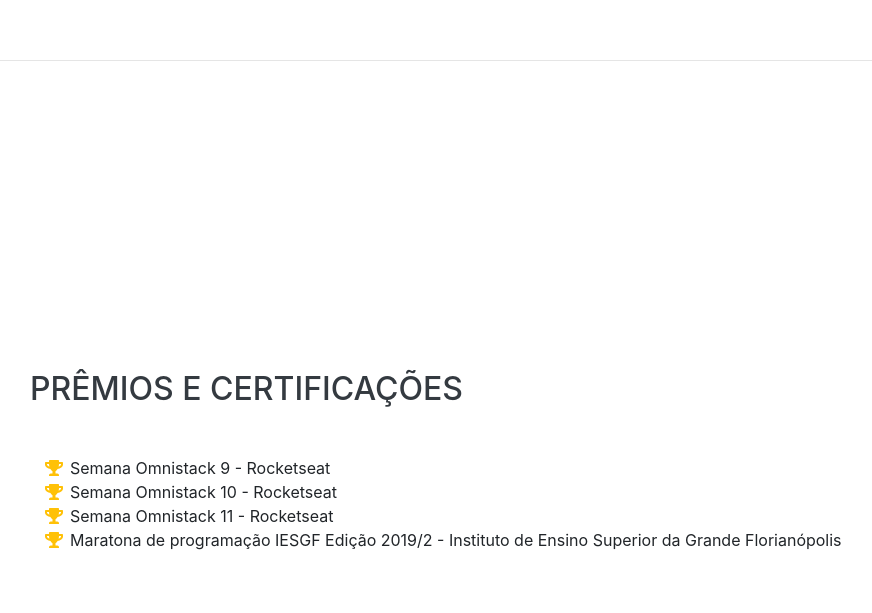
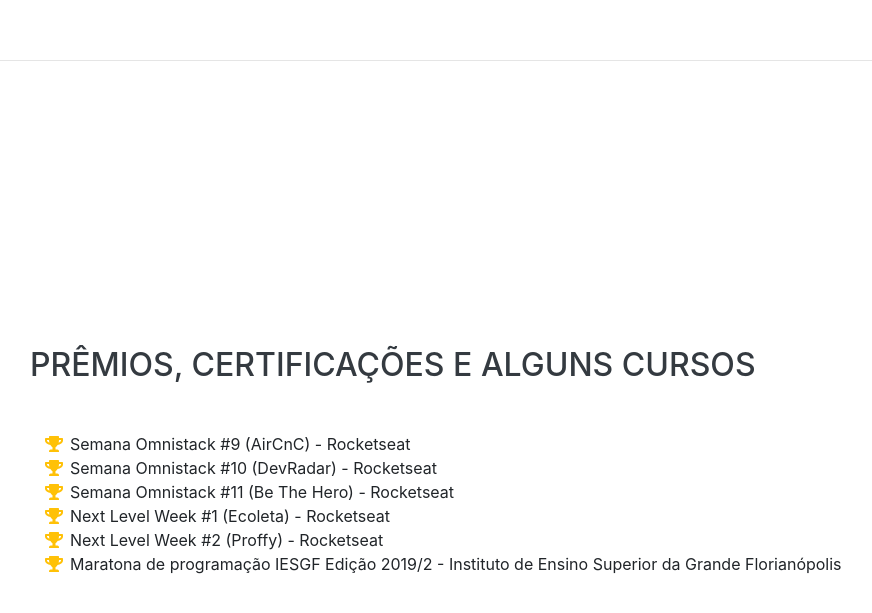
Before and after one commit to gustavorichardd/gustavorichardd.github.io, a website with bundled scripts: page index.html in a window 1280 px wide. Shown: the part 4087-4700 px from the top of the page, without its empty margins (290-1162 px from the left). Built offline with nearby package versions, Linux system fonts and the light colour scheme; a web font is replaced by a local one.

Commit message:
Adicionado alguns cursos.

```diff
--- a/index.html
+++ b/index.html
@@ -123,7 +123,8 @@
                         <h3 class="mb-0">Suporte Técnico</h3>
                         <div class="subheading mb-3">Flex Contact Center</div>
                         <p>Realização de manutenção em máquinas, ajustes de áudio, formatação e instalação. Análise, correção e backup de gravações. Criação de Querys em SQL e análise de informações. Analise de telefonia. Monitoração de disponibilidades
-                            operacionais.</p>
+                            operacionais.
+                        </p>
                     </div>
                     <div class="resume-date text-md-right">
                         <span class="text-primary"> Outubro 2010 - Janeiro 2013</span>
@@ -250,16 +251,20 @@
 
         <section class="resume-section p-3 p-lg-5 d-flex align-items-center" id="awards">
             <div class="w-100">
-                <h2 class="mb-5">Prêmios e Certificações</h2>
+                <h2 class="mb-5">Prêmios, Certificações e alguns Cursos</h2>
                 <ul class="fa-ul mb-0">
                     <li>
-                        <i class="fa-li fa fa-trophy text-warning"></i> Semana Omnistack 9 - Rocketseat </li>
+                        <i class="fa-li fa fa-trophy text-warning"></i> Semana Omnistack #9 (AirCnC) - Rocketseat </li>
                     <li>
-                        <i class="fa-li fa fa-trophy text-warning"></i> Semana Omnistack 10 - Rocketseat</li>
+                        <i class="fa-li fa fa-trophy text-warning"></i> Semana Omnistack #10 (DevRadar) - Rocketseat</li>
                     <li>
-                        <i class="fa-li fa fa-trophy text-warning"></i> Semana Omnistack 11 - Rocketseat
-                        <li>
-                            <i class="fa-li fa fa-trophy text-warning"></i> Maratona de programação IESGF Edição 2019/2 - Instituto de Ensino Superior da Grande Florianópolis
+                        <i class="fa-li fa fa-trophy text-warning"></i> Semana Omnistack #11 (Be The Hero) - Rocketseat</li>
+                    <li>
+                        <i class="fa-li fa fa-trophy text-warning"></i> Next Level Week #1 (Ecoleta) - Rocketseat</li>
+                    <li>
+                        <i class="fa-li fa fa-trophy text-warning"></i> Next Level Week #2 (Proffy) - Rocketseat</li>
+                    <li>
+                        <i class="fa-li fa fa-trophy text-warning"></i> Maratona de programação IESGF Edição 2019/2 - Instituto de Ensino Superior da Grande Florianópolis
 
                 </ul>
             </div>
```
